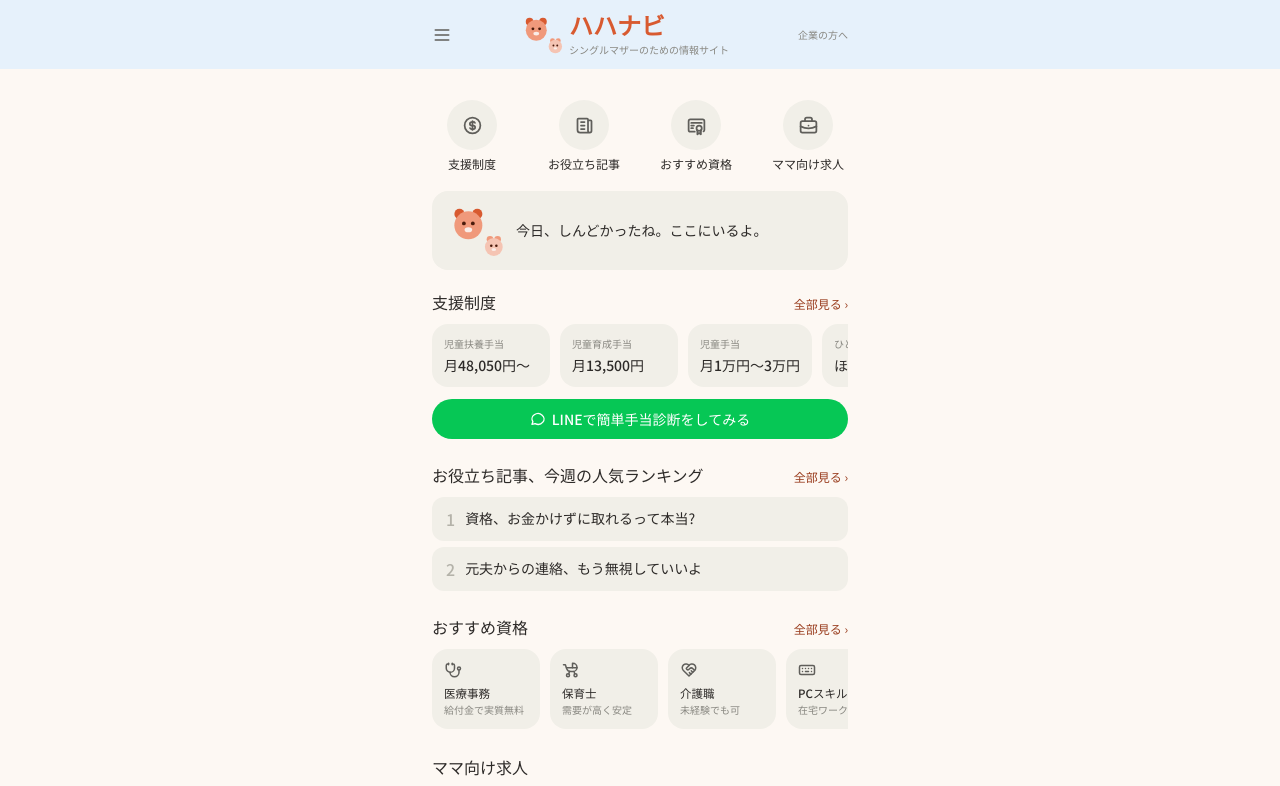
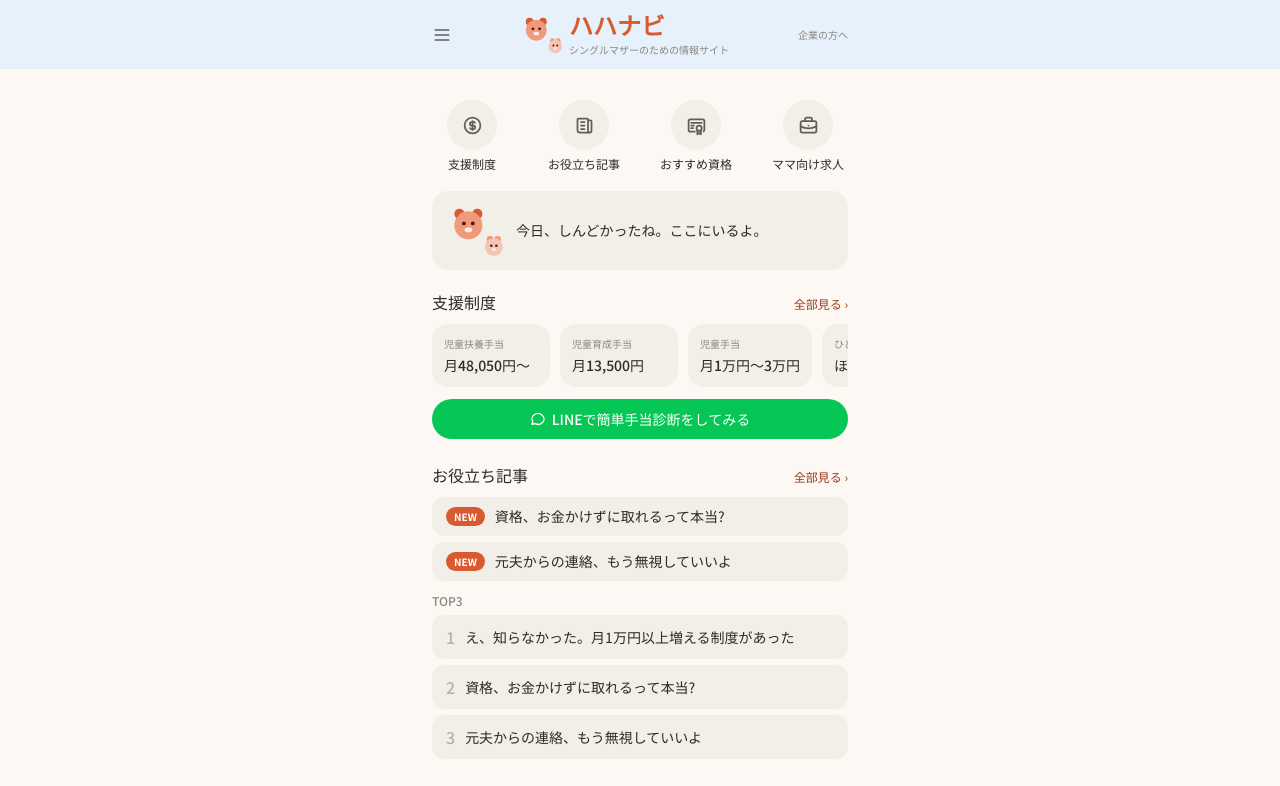
Before and after one commit to hahanabi06/hahanavi, a Next.js app: page / in a window 1280 px wide. Shown: the top 786 px of the page. Built offline with nearby package versions, Linux system fonts and the light colour scheme; a web font is replaced by a local one.

Commit message:
トップページの記事欄を「新着(NEW)」+「TOP3」の2段構成に変更
新着は最新2件をNEWバッジ付きで、TOP3はアクセス数順で表示。どちらも記事が足りない分はダミーで埋める

```diff
--- a/src/app/page.tsx
+++ b/src/app/page.tsx
@@ -75,59 +75,62 @@ const PROGRAMS = programsData.programs.map((p) => ({
   value: p.headline ?? "詳細を見る",
 }));
 
-const DUMMY_RANKING = [
+type RankItem = { text: string; href: string | null; isNew?: boolean };
+
+const DUMMY_NEW: RankItem[] = [
   { text: "資格、お金かけずに取れるって本当?", href: null },
   { text: "元夫からの連絡、もう無視していいよ", href: null },
 ];
 
-// アクセス数が多いもの(最大2件)+新着(残り枠)の順で並べる。記事が無い/取得失敗時はダミーで埋める
-async function getRanking(): Promise<
-  { text: string; href: string | null }[]
-> {
+const DUMMY_TOP3: RankItem[] = [
+  { text: "え、知らなかった。月1万円以上増える制度があった", href: null },
+  { text: "資格、お金かけずに取れるって本当?", href: null },
+  { text: "元夫からの連絡、もう無視していいよ", href: null },
+];
+
+function padWithDummy(items: RankItem[], dummy: RankItem[], n: number): RankItem[] {
+  const result = [...items];
+  let i = 0;
+  while (result.length < n && i < dummy.length) {
+    result.push(dummy[i]);
+    i++;
+  }
+  return result.slice(0, n);
+}
+
+// 新着(最大2件・NEWバッジ付き)とTOP3(アクセス数順)をそれぞれ計算する。記事が足りない分はダミーで埋める
+async function getHomeArticles(): Promise<{ newest: RankItem[]; top3: RankItem[] }> {
   "use cache";
   cacheLife("minutes");
   try {
-    const articles = await listPublishedArticles();
-    if (articles.length === 0) return DUMMY_RANKING;
+    const articles = await listPublishedArticles(); // 新着順(created_time desc)で返る
+    if (articles.length === 0) {
+      return { newest: DUMMY_NEW, top3: DUMMY_TOP3 };
+    }
 
     const views = await getArticleViewCounts(articles.map((a) => a.id));
-
     const byViews = [...articles].sort(
       (a, b) => (views[b.id] ?? 0) - (views[a.id] ?? 0),
     );
-    const byNew = [...articles].sort(
-      (a, b) =>
-        new Date(b.createdTime).getTime() - new Date(a.createdTime).getTime(),
+
+    const newest = padWithDummy(
+      articles.slice(0, 2).map((a) => ({
+        text: a.title,
+        href: `/kiji/${a.id}`,
+        isNew: true,
+      })),
+      DUMMY_NEW,
+      2,
+    );
+    const top3 = padWithDummy(
+      byViews.slice(0, 3).map((a) => ({ text: a.title, href: `/kiji/${a.id}` })),
+      DUMMY_TOP3,
+      3,
     );
 
-    const picked: typeof articles = [];
-    const seen = new Set<string>();
-    for (const a of byViews) {
-      if (picked.length >= 2) break;
-      if (!seen.has(a.id)) {
-        picked.push(a);
-        seen.add(a.id);
-      }
-    }
-    for (const a of byNew) {
-      if (picked.length >= 3) break;
-      if (!seen.has(a.id)) {
-        picked.push(a);
-        seen.add(a.id);
-      }
-    }
-
-    const result: { text: string; href: string | null }[] = picked.map(
-      (a) => ({ text: a.title, href: `/kiji/${a.id}` }),
-    );
-    let dummyIndex = 0;
-    while (result.length < 3 && dummyIndex < DUMMY_RANKING.length) {
-      result.push(DUMMY_RANKING[dummyIndex]);
-      dummyIndex++;
-    }
-    return result;
+    return { newest, top3 };
   } catch {
-    return DUMMY_RANKING;
+    return { newest: DUMMY_NEW, top3: DUMMY_TOP3 };
   }
 }
 
@@ -146,7 +149,7 @@ const NAV_ITEMS = [
 ];
 
 export default async function Home() {
-  const ranking = await getRanking();
+  const { newest, top3 } = await getHomeArticles();
   return (
     <>
       <header className="fixed inset-x-0 top-0 z-20 flex justify-center bg-[#E6F1FB]">
@@ -212,11 +215,42 @@ export default async function Home() {
           <LineButton>LINEで簡単手当診断をしてみる</LineButton>
         </section>
 
-        {/* 記事ランキング */}
+        {/* 記事: 新着 + TOP3 */}
         <section className="mb-6">
-          <SectionHeading title="お役立ち記事、今週の人気ランキング" />
+          <SectionHeading title="お役立ち記事" href="/kiji" />
+
+          <div className="mb-3 flex flex-col gap-1.5">
+            {newest.map((item) => {
+              const inner = (
+                <>
+                  <span className="shrink-0 rounded-full bg-[#D85A30] px-2 py-0.5 text-[10px] font-semibold text-white">
+                    NEW
+                  </span>
+                  <p className="text-sm leading-snug">{item.text}</p>
+                </>
+              );
+              return item.href ? (
+                <Link
+                  key={item.text}
+                  href={item.href}
+                  className="flex items-center gap-2.5 rounded-xl bg-[#F1EFE8] px-3.5 py-2.5"
+                >
+                  {inner}
+                </Link>
+              ) : (
+                <div
+                  key={item.text}
+                  className="flex items-center gap-2.5 rounded-xl bg-[#F1EFE8] px-3.5 py-2.5"
+                >
+                  {inner}
+                </div>
+              );
+            })}
+          </div>
+
+          <p className="mb-1.5 text-xs font-medium text-[#888780]">TOP3</p>
           <div className="flex flex-col gap-1.5">
-            {ranking.map((item, i) => {
+            {top3.map((item, i) => {
               const inner = (
                 <>
                   <span className="text-base font-medium text-[#B4B2A9]">
```
